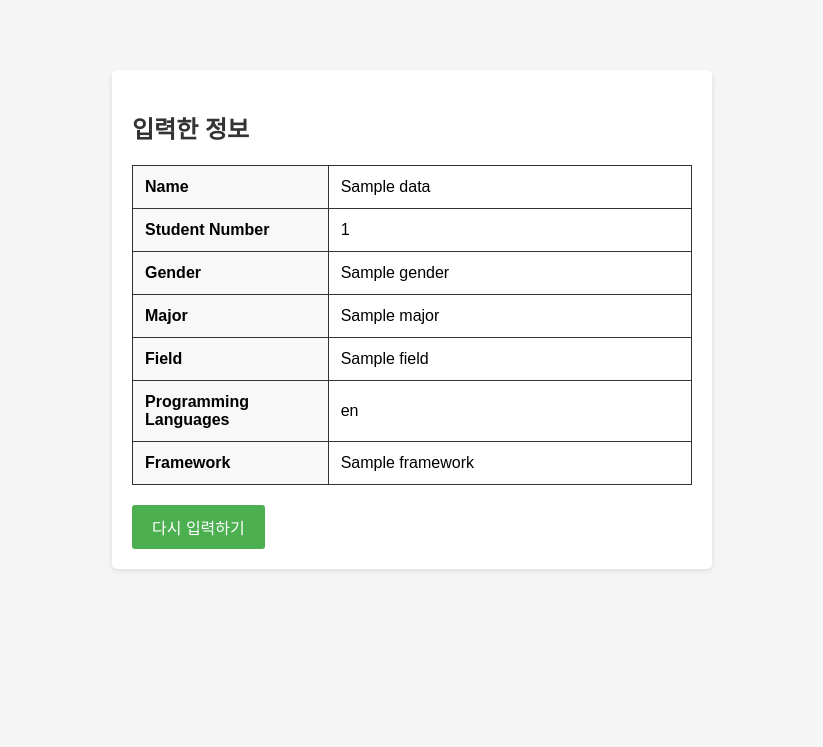
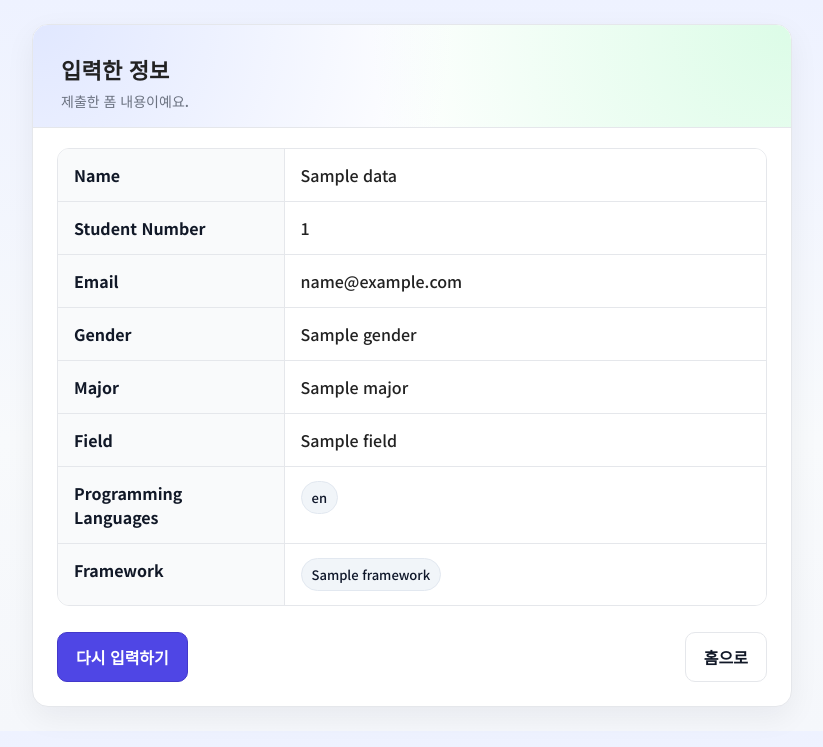
Before and after one commit to CSID-DGU/2025-2-OSSPrac-sparkle-01, a Flask app: template Subject3_1/templates/result.html in a window 1280 px wide. Shown: the top 747 px of the page, without its empty margins (228-1051 px from the left). Run offline with Flask 3, Linux system fonts and the light colour scheme; the template is opened without the code that fills it: most values are stand-ins (such as "Sample title", 1, 10 or a date in 2020).

Commit message:
css파일 분리 및 스타일 적용

```diff
--- /dev/null
+++ b/Subject3_1/static/css/result_style.css
@@ -0,0 +1,112 @@
+:root{
+    --bg:#f5f7fb;
+    --card:#ffffff;
+    --text:#222;
+    --muted:#6b7280;
+    --line:#e5e7eb;
+    --accent:#4f46e5;
+    --accent-2:#22c55e;
+    --chip-bg:#f1f5f9;
+    --chip-text:#0f172a;
+}
+*{box-sizing:border-box}
+body{
+    font-family:"Noto Sans KR",system-ui,-apple-system,Segoe UI,Roboto,Arial;
+    background:linear-gradient(180deg, #eef2ff 0%, #f8fafc 60%, var(--bg) 100%);
+    color:var(--text);
+    margin:0;
+    padding:24px;
+}
+.wrap{
+    max-width:760px;
+    margin:0 auto;
+}
+.card{
+    background:var(--card);
+    border-radius:16px;
+    box-shadow:0 10px 30px rgba(15,23,42,.06);
+    overflow:hidden;
+    border:1px solid var(--line);
+}
+.header{
+    padding:28px 28px 16px;
+    border-bottom:1px solid var(--line);
+    background: radial-gradient(1200px 1200px at 0% -10%, #e0e7ff 0%, transparent 35%),
+                radial-gradient(1200px 1200px at 100% 0%, #dcfce7 0%, transparent 35%),
+                var(--card);
+}
+.title{
+    margin:0;
+    font-size:22px;
+    font-weight:700;
+    letter-spacing:.2px;
+}
+.subtitle{
+    margin:6px 0 0;
+    color:var(--muted);
+    font-size:14px;
+}
+.content{ padding: 20px 24px 8px; }
+table{
+    width:100%;
+    border-collapse:separate;
+    border-spacing:0;
+    overflow:hidden;
+    border-radius:12px;
+    border:1px solid var(--line);
+}
+th,td{ padding:14px 16px; vertical-align:top; }
+th{
+    width:32%;
+    text-align:left;
+    background:#f9fafb;
+    font-weight:600;
+    color:#111827;
+    border-bottom:1px solid var(--line);
+    border-right:1px solid var(--line);
+}
+td{
+    background:#fff;
+    border-bottom:1px solid var(--line);
+}
+tr:last-child th, tr:last-child td{ border-bottom:none; }
+
+.chips{ margin:0; padding:0; list-style:none; display:flex; flex-wrap:wrap; gap:8px; }
+.chip{
+    padding:6px 10px;
+    border-radius:999px;
+    background:var(--chip-bg);
+    color:var(--chip-text);
+    font-size:13px;
+    border:1px solid #e2e8f0;
+}
+
+.footer{
+    display:flex; gap:10px; align-items:center; justify-content:space-between;
+    padding:18px 24px 24px;
+}
+.back{
+    display:inline-block;
+    padding:12px 18px;
+    border-radius:10px;
+    text-decoration:none;
+    background:var(--accent);
+    color:#fff;
+    font-weight:600;
+    border:1px solid #4338ca;
+    transition:.16s transform, .16s filter;
+}
+.back:hover{ filter:brightness(1.05); transform:translateY(-1px); }
+.ghost{
+    background:#fff;
+    color:#111827;
+    border:1px solid var(--line);
+}
+
+@media (max-width:560px){
+    .header{ padding:20px; }
+    .content{ padding:16px; }
+    th{ width:40%; }
+}
+
+.empty{ color:var(--muted); }
--- a/Subject3_1/templates/result.html
+++ b/Subject3_1/templates/result.html
@@ -4,90 +4,85 @@
     <meta charset="UTF-8">
     <meta name="viewport" content="width=device-width, initial-scale=1.0">
     <title>Result</title>
-    <style>
-        body {
-            font-family: Arial, sans-serif;
-            max-width: 600px;
-            margin: 50px auto;
-            padding: 20px;
-            background-color: #f5f5f5;
-        }
-        .result-container {
-            background: white;
-            padding: 20px;
-            border-radius: 5px;
-            box-shadow: 0 2px 5px rgba(0,0,0,0.1);
-        }
-        table {
-            width: 100%;
-            border-collapse: collapse;
-            margin-top: 20px;
-        }
-        th, td {
-            border: 1px solid #333;
-            padding: 12px;
-            text-align: left;
-        }
-        th {
-            background-color: #f8f8f8;
-            font-weight: bold;
-            width: 35%;
-        }
-        td {
-            background-color: white;
-        }
-        h2 {
-            color: #333;
-            margin-bottom: 20px;
-        }
-        .back-link {
-            display: inline-block;
-            margin-top: 20px;
-            padding: 10px 20px;
-            background-color: #4CAF50;
-            color: white;
-            text-decoration: none;
-            border-radius: 3px;
-        }
-        .back-link:hover {
-            background-color: #45a049;
-        }
-    </style>
+    <link rel="stylesheet" href="https://fonts.googleapis.com/css2?family=Noto+Sans+KR:wght@300;500;700&display=swap">
+    <link rel="stylesheet" href="{{ url_for('static', filename='css/result_style.css') }}">
 </head>
 <body>
-    <div class="result-container">
-        <h2>입력한 정보</h2>
+<div class="wrap">
+    <div class="card">
+        <div class="header">
+            <h1 class="title">입력한 정보</h1>
+            <p class="subtitle">제출한 폼 내용이예요.</p>
+        </div>
+
+        <div class="content">
             <table>
+                <tbody>
                 <tr>
                     <th>Name</th>
-                <td>{{ data.name }}</td>
+                    <td>{{ data.name or '—' }}</td>
                 </tr>
                 <tr>
                     <th>Student Number</th>
-                <td>{{ data.student_number }}</td>
+                    <td>{{ data.student_number or '—' }}</td>
+                </tr>
+                <tr>
+                    <th>Email</th>
+                    <td>{{ data.email or '—' }}</td>
                 </tr>
                 <tr>
                     <th>Gender</th>
-                <td>{{ data.gender }}</td>
+                    <td>{{ data.gender or '—' }}</td>
                 </tr>
                 <tr>
                     <th>Major</th>
-                <td>{{ data.major }}</td>
+                    <td>{{ data.major or '—' }}</td>
                 </tr>
                 <tr>
                     <th>Field</th>
-                <td>{{ data.field }}</td>
+                    <td>{{ data.field or '—' }}</td>
                 </tr>
+
+                {% set langs = data.languages if (data.languages is iterable and data.languages is not string) else ([data.languages] if data.languages else []) %}
                 <tr>
                     <th>Programming Languages</th>
-                <td>{{ data.languages }}</td>
+                    <td>
+                        {% if langs and langs|length > 0 %}
+                            <ul class="chips">
+                                {% for lang in langs %}
+                                    <li class="chip">{{ lang }}</li>
+                                {% endfor %}
+                            </ul>
+                        {% else %}
+                            <span class="empty">—</span>
+                        {% endif %}
+                    </td>
                 </tr>
+
+                {% set fws = data.framework if (data.framework is iterable and data.framework is not string) else ([data.framework] if data.framework else []) %}
                 <tr>
                     <th>Framework</th>
-                <td>{{ data.framework }}</td>
+                    <td>
+                        {% if fws and fws|length > 0 %}
+                            <ul class="chips">
+                                {% for fw in fws %}
+                                    <li class="chip">{{ fw }}</li>
+                                {% endfor %}
+                            </ul>
+                        {% else %}
+                            <span class="empty">—</span>
+                        {% endif %}
+                    </td>
                 </tr>
+                </tbody>
             </table>
-        <a href="/" class="back-link">다시 입력하기</a>
+        </div>
+
+        <div class="footer">
+            <a href="/" class="back">다시 입력하기</a>
+            <a href="/" class="back ghost">홈으로</a>
+        </div>
+    </div>
 </div>
 </body>
 </html>
```
Lines whose indentation alone changed are shown as unchanged.
